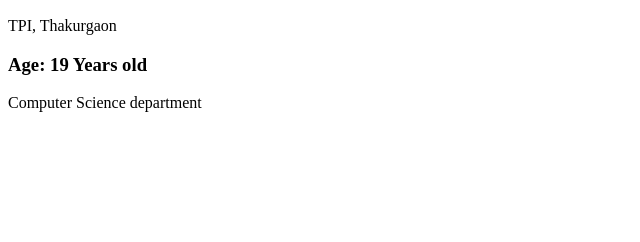
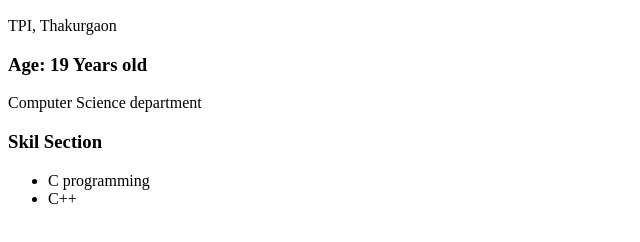
Before and after one commit to Sourov-Chandra/github-rewiew, a plain HTML site: page index.html in a window 1280 px wide. Shown: the part 110-352 px from the top of the page, without its empty margins (0-640 px from the left). Drawn offline with Linux system fonts and the light colour scheme.

Commit message:
added skill section

```diff
--- a/index.html
+++ b/index.html
@@ -18,6 +18,14 @@
         <h3>Age: 19 Years old</h3>
         <p>Computer Science department</p>
     </section>
+
+    <section>
+        <h3>Skil Section</h3>
+        <ul>
+            <li>C programming</li>
+            <li>C++</li>
+        </ul>
+    </section>
 </body>
 
 </html>
```
